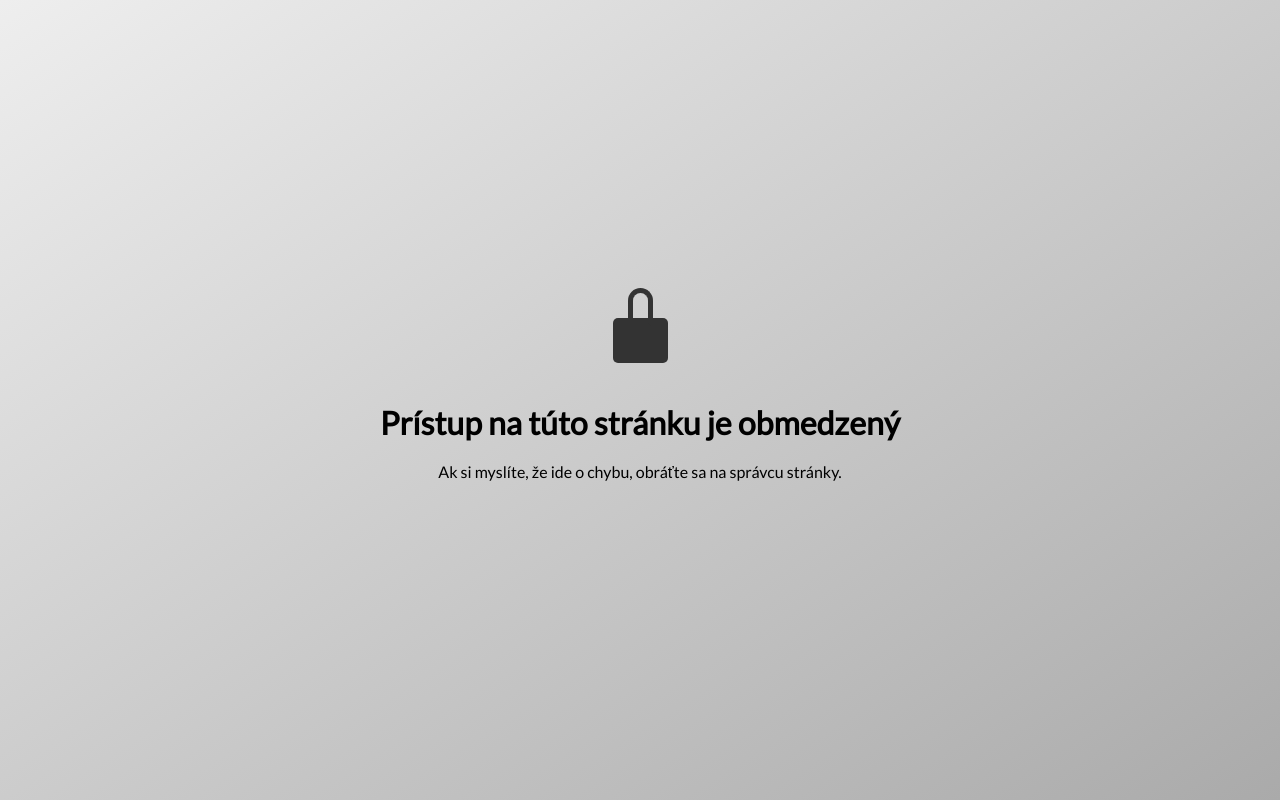
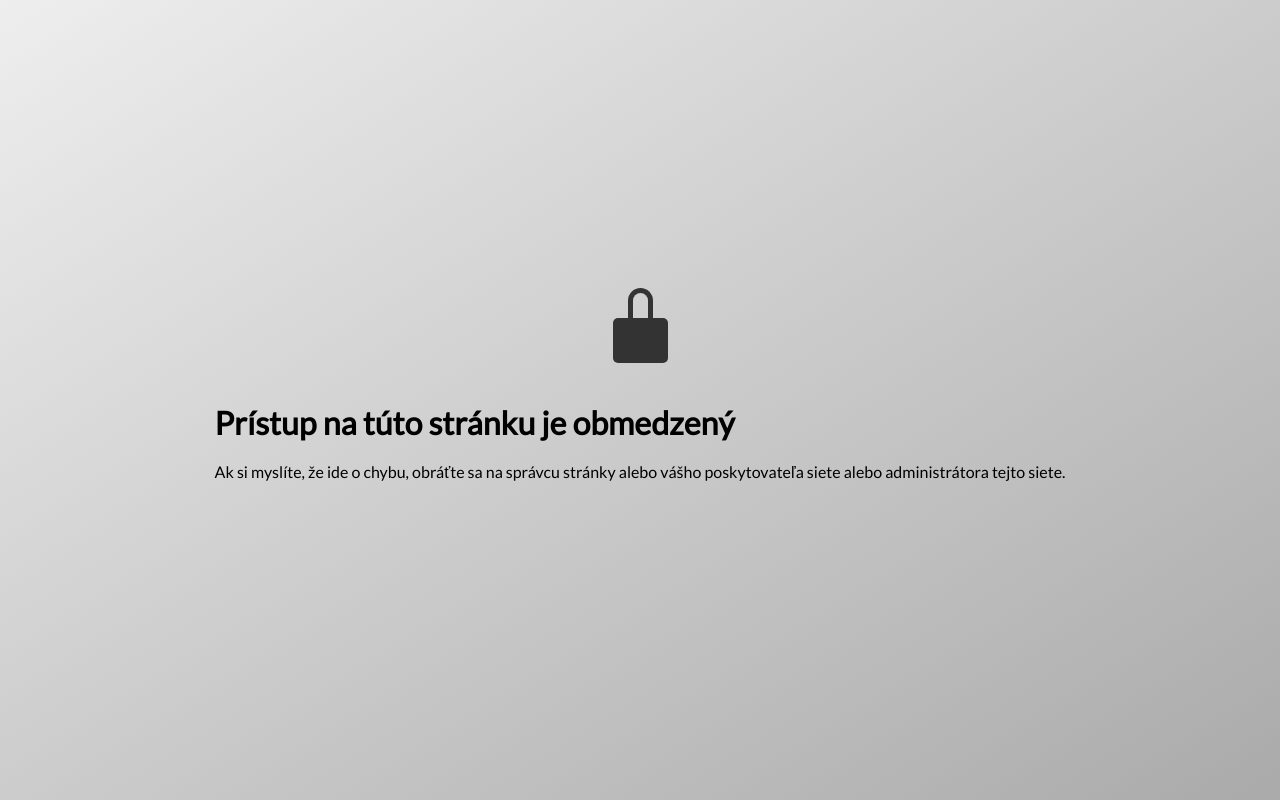
Before and after one commit to SpikeNew7774/403-forbidden-5DFH8S64YUDD96, a plain HTML site: page index.html in a window 1280 px wide. Drawn offline with Linux system fonts and the light colour scheme.

Commit message:
Update index.html

```diff
--- a/index.html
+++ b/index.html
@@ -11,7 +11,7 @@
 <div class="lock"></div>
 <div class="message">
   <h1>Prístup na túto stránku je obmedzený</h1>
-  <center>Ak si myslíte, že ide o chybu, obráťte sa na správcu stránky.</center>
+  <center>Ak si myslíte, že ide o chybu, obráťte sa na správcu stránky alebo vášho poskytovateľa siete alebo administrátora tejto siete.</center>
 </div>
 <!-- partial -->
 
```
